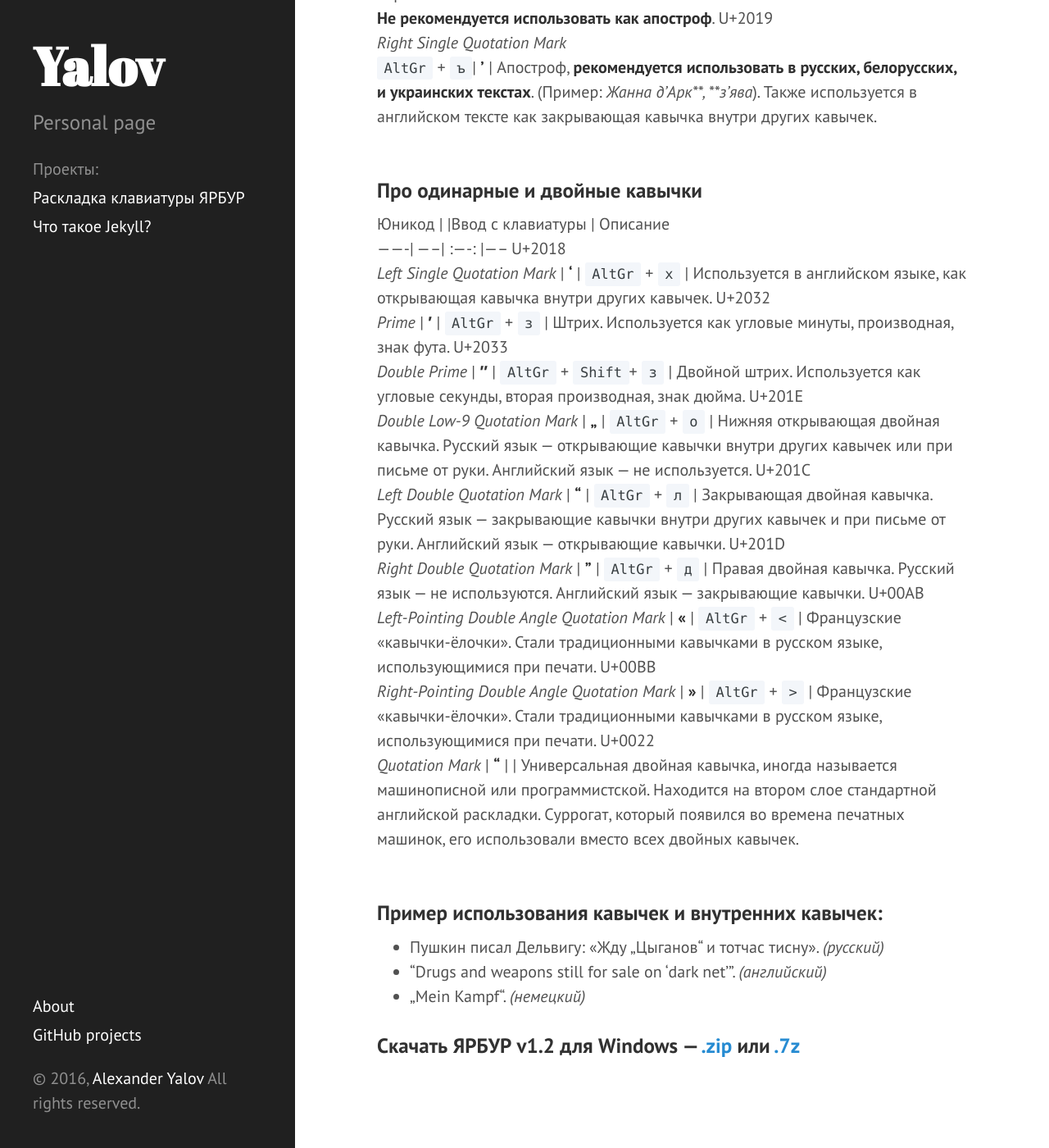
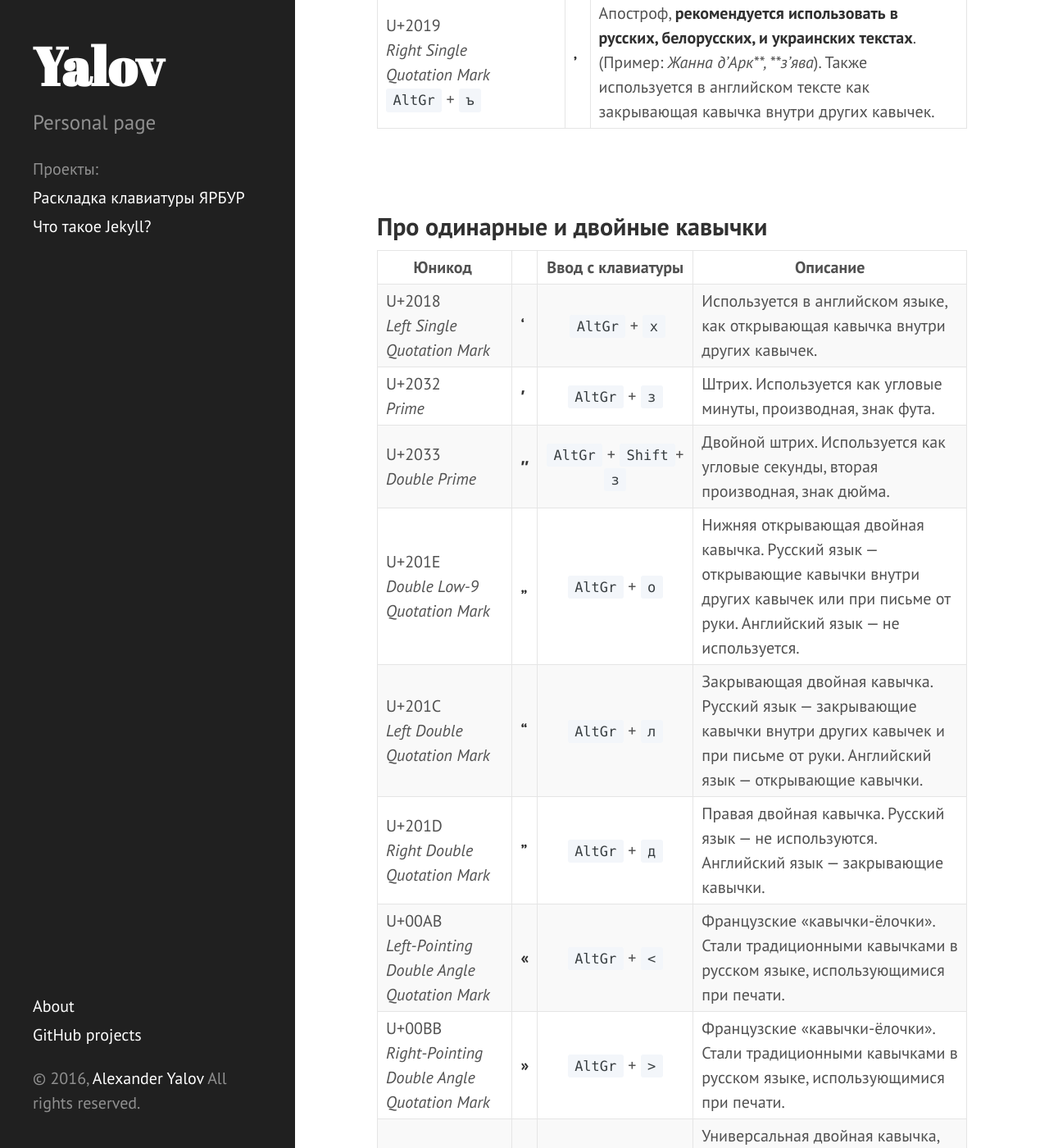
Before and after one commit to yalov/yalov.github.io, a Jekyll site: the page built from _posts/2016-09-18-quotation_mark.md, in a window 1280 px wide and 1400 px high, scrolled down 911 px. Shown: the whole window at 82% size. Built offline with Jekyll 4.4.1, drawn with Linux system fonts in a browser that asks for light colours; some of the changed text lies outside the part shown.

Commit message:
fix spaces and Quotation mark example

```diff
--- a/_posts/2016-09-18-quotation_mark.md
+++ b/_posts/2016-09-18-quotation_mark.md
@@ -7,17 +7,18 @@
 
 ![layouts.png](/images/yarbur.png)
 <br><br>
-<br><br>
 
-### Про апострофы
+## Про апострофы
 
  Юникод<br>Ввод c клавиатуры |   | Описание
 -------                                        |    :----:|-----
 U+0027<br>_Apostrophe_<br>`AltGr` + `Shift` + `ъ`| **'** | Машинописный апостроф. Именно он на первом слое стандартной английской раскладки, стандартной белорусской раскладки. Суррогат, который появился во времена печатных машинок, его использовали вместо всех похожих знаков. Word при вводе с белорусской раскладки автоматически заменяет его на ’ (U+2019), поисковики работают с обеими версиями.<br>**Не рекомендуется использовать как апостроф**.
 U+2019<br>_Right Single Quotation Mark_<br>`AltGr` + `ъ`| **’** |       Апостроф, **рекомендуется использовать в русских, белорусских, и украинских текстах**. (Пример: *Жанна д’Арк**, **з’ява*). Также используется в английском тексте как закрывающая кавычка внутри других кавычек.
+
 <br><br>
 
-### Про одинарные и двойные кавычки
+
+## Про одинарные и двойные кавычки
 
  Юникод |  |Ввод с клавиатуры  | Описание
 -------| -----|                :----:      |-----
@@ -30,12 +31,13 @@
 U+00AB<br> _Left-Pointing Double Angle Quotation Mark_  | **«** | `AltGr` + `<`          | Французские «кавычки-ёлочки». Стали традиционными кавычками в русском языке, использующимися при печати.
 U+00BB<br> _Right-Pointing Double Angle Quotation Mark_ | **»** | `AltGr` + `>`          | Французские «кавычки-ёлочки». Стали традиционными кавычками в русском языке, использующимися при печати.
 U+0022<br> _Quotation Mark_                             | **"** |                        | Универсальная двойная кавычка, иногда называется машинописной или программистской. Находится на втором слое стандартной английской раскладки. Суррогат, который появился во времена печатных машинок, его использовали вместо всех двойных кавычек.
-<br><br>
+
 
 ### Пример использования кавычек и внутренних кавычек:
 
 * Пушкин писал Дельвигу: «Жду „Цыганов“ и тотчас тисну». *(русский)*
-* “Drugs and weapons still for sale on ‘dark net’”. *(английский)*
-* „Mein Kampf“. *(немецкий)*
+* The Times wrote, “Drugs and weapons still for sale on ‘dark net’”. *(английский)*
+* Dies habe, so Meyer, „nichts mit ‚Globalisierung‘ zu tun“.. *(немецкий)*
 
-### Скачать ЯРБУР v1.2 для Windows — **[.zip](https://github.com/yalov/yarbur-keyboard-layouts/releases/download/1.2/Yarbur_v1.2.zip)** или **[.7z](https://github.com/yalov/yarbur-keyboard-layouts/releases/download/1.2/Yarbur_v1.2.7z)**
+
+## Скачать ЯРБУР v1.2 для Windows — **[.zip](https://github.com/yalov/yarbur-keyboard-layouts/releases/download/1.2/Yarbur_v1.2.zip)** или **[.7z](https://github.com/yalov/yarbur-keyboard-layouts/releases/download/1.2/Yarbur_v1.2.7z)**
```
